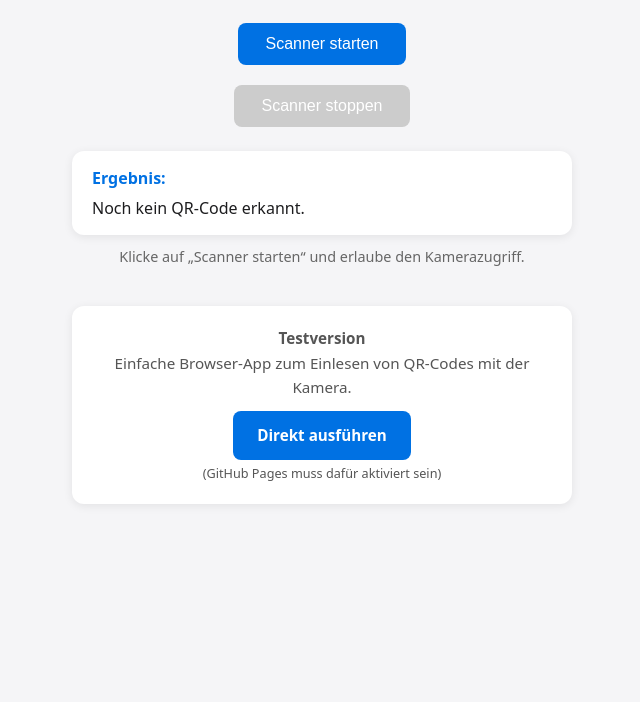
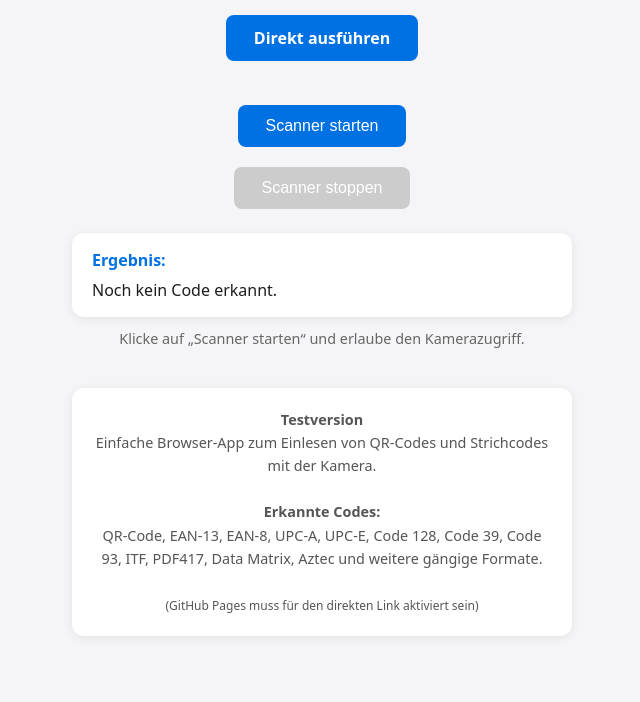
Before and after one commit to Carlostea-wwe/qr-code-scanner, a plain HTML site: page index.html in a window 1280 px wide. Shown: the part 98-800 px from the top of the page, without its empty margins (318-958 px from the left). Drawn offline with Linux system fonts and the light colour scheme; a script that the page names is missing.

Commit message:
Move direct run link to top and update title/description for barcodes

```diff
--- a/index.html
+++ b/index.html
@@ -3,7 +3,7 @@
 <head>
   <meta charset="UTF-8">
   <meta name="viewport" content="width=device-width, initial-scale=1.0">
-  <title>QR-Code Scanner (Testversion)</title>
+  <title>QR-Code & Barcode Scanner (Testversion)</title>
   <script src="https://unpkg.com/html5-qrcode@2.3.8/html5-qrcode.min.js"></script>
   <style>
     * {
@@ -31,6 +31,23 @@
       color: #ff3b30;
       font-weight: 600;
       margin-top: 4px;
+    }
+    .top-link {
+      margin: 12px 0 24px 0;
+      text-align: center;
+    }
+    .top-link a {
+      display: inline-block;
+      padding: 12px 28px;
+      background: #0071e3;
+      color: white;
+      text-decoration: none;
+      border-radius: 8px;
+      font-weight: 600;
+      font-size: 1rem;
+    }
+    .top-link a:hover {
+      background: #0077ed;
     }
     #reader {
       width: 100%;
@@ -87,28 +104,19 @@
       max-width: 500px;
       width: 100%;
       box-shadow: 0 2px 10px rgba(0,0,0,0.08);
-      font-size: 0.95rem;
+      font-size: 0.9rem;
       color: #555;
       text-align: center;
       line-height: 1.6;
     }
-    .footer a.direct-link {
-      display: inline-block;
-      margin-top: 12px;
-      padding: 12px 24px;
-      background: #0071e3;
-      color: white;
-      text-decoration: none;
-      border-radius: 8px;
-      font-weight: 600;
-    }
-    .footer a.direct-link:hover {
-      background: #0077ed;
-    }
   </style>
 </head>
 <body>
-  <h1>QR-Code Scanner <span class="test">Testversion</span></h1>
+  <h1>QR-Code & Barcode Scanner <span class="test">Testversion</span></h1>
+
+  <div class="top-link">
+    <a href="https://carlostea-wwe.github.io/qr-code-scanner/" target="_blank">Direkt ausführen</a>
+  </div>
 
   <div id="reader"></div>
 
@@ -117,16 +125,17 @@
 
   <div id="result">
     <strong>Ergebnis:</strong>
-    <span id="resultText">Noch kein QR-Code erkannt.</span>
+    <span id="resultText">Noch kein Code erkannt.</span>
   </div>
 
   <div class="status" id="status">Klicke auf „Scanner starten“ und erlaube den Kamerazugriff.</div>
 
   <div class="footer">
     <strong>Testversion</strong><br>
-    Einfache Browser-App zum Einlesen von QR-Codes mit der Kamera.<br>
-    <a class="direct-link" href="https://carlostea-wwe.github.io/qr-code-scanner/" target="_blank">Direkt ausführen</a><br>
-    <small>(GitHub Pages muss dafür aktiviert sein)</small>
+    Einfache Browser-App zum Einlesen von QR-Codes und Strichcodes mit der Kamera.<br><br>
+    <strong>Erkannte Codes:</strong><br>
+    QR-Code, EAN-13, EAN-8, UPC-A, UPC-E, Code 128, Code 39, Code 93, ITF, PDF417, Data Matrix, Aztec und weitere gängige Formate.<br><br>
+    <small>(GitHub Pages muss für den direkten Link aktiviert sein)</small>
   </div>
 
   <script>
@@ -149,26 +158,21 @@
         statusEl.textContent = "Kamera wird gestartet…";
 
         await html5QrCode.start(
-          { facingMode: "environment" }, // Rückkamera bevorzugen
+          { facingMode: "environment" },
           config,
           (decodedText, decodedResult) => {
-            // QR-Code erfolgreich gelesen
             resultText.textContent = decodedText;
-            statusEl.textContent = "QR-Code erkannt!";
-
-            // Optional: Scanner nach erfolgreichem Scan automatisch stoppen
-            // stopScanning();
+            statusEl.textContent = "Code erkannt!";
           },
           (errorMessage) => {
-            // Fehler beim Scannen (normal, solange kein Code im Bild ist)
-            // statusEl.textContent = "Suche nach QR-Code…";
+            // Normal während der Suche
           }
         );
 
         isScanning = true;
         startButton.disabled = true;
         stopButton.disabled = false;
-        statusEl.textContent = "Scanner aktiv – halte den QR-Code in den Rahmen.";
+        statusEl.textContent = "Scanner aktiv – halte den Code in den Rahmen.";
       } catch (err) {
         console.error(err);
         statusEl.textContent = "Fehler: " + (err.message || err);
@@ -193,7 +197,6 @@
     startButton.addEventListener("click", startScanning);
     stopButton.addEventListener("click", stopScanning);
 
-    // Beim Verlassen der Seite aufräumen
     window.addEventListener("beforeunload", () => {
       if (isScanning) html5QrCode.stop();
     });
```
